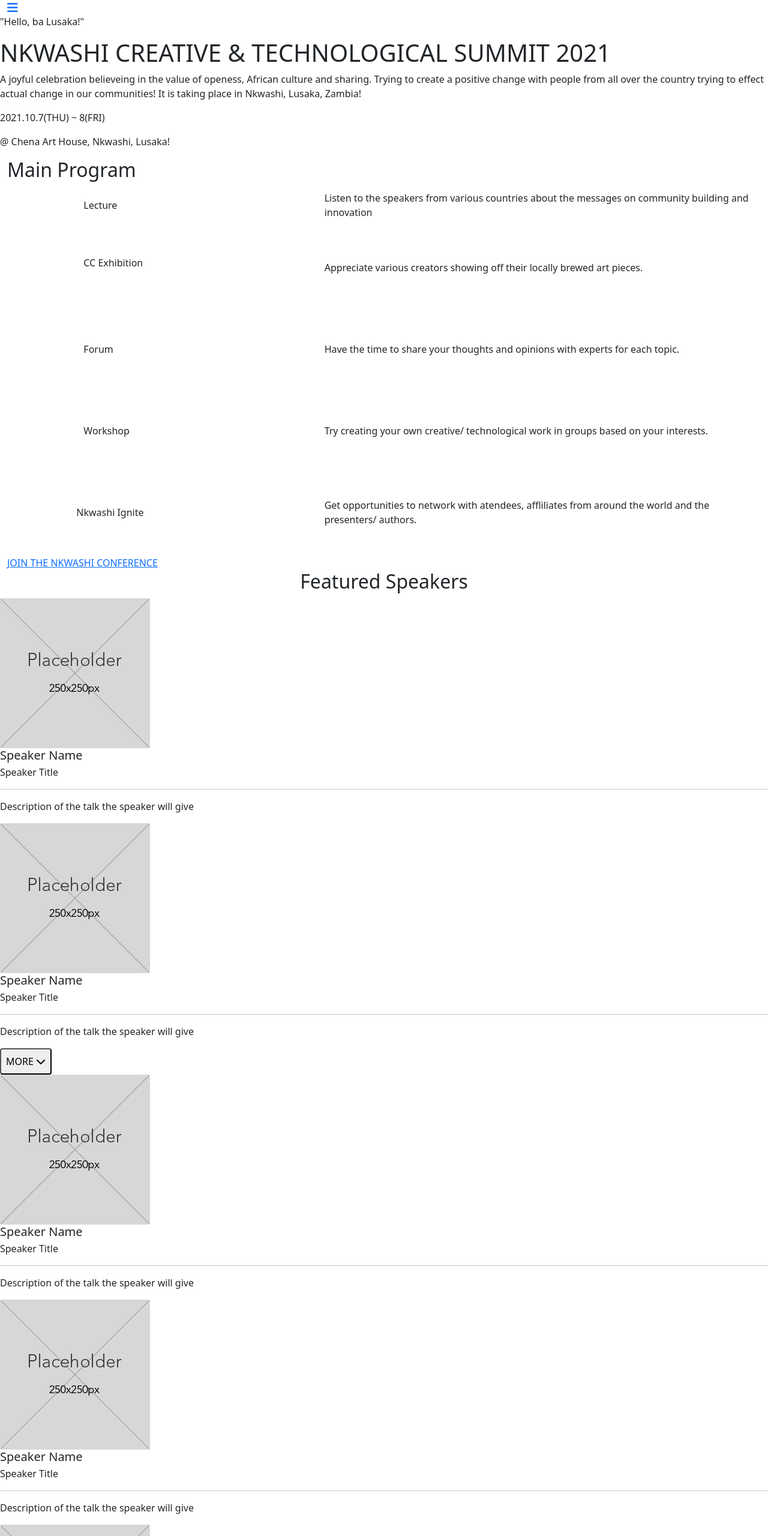
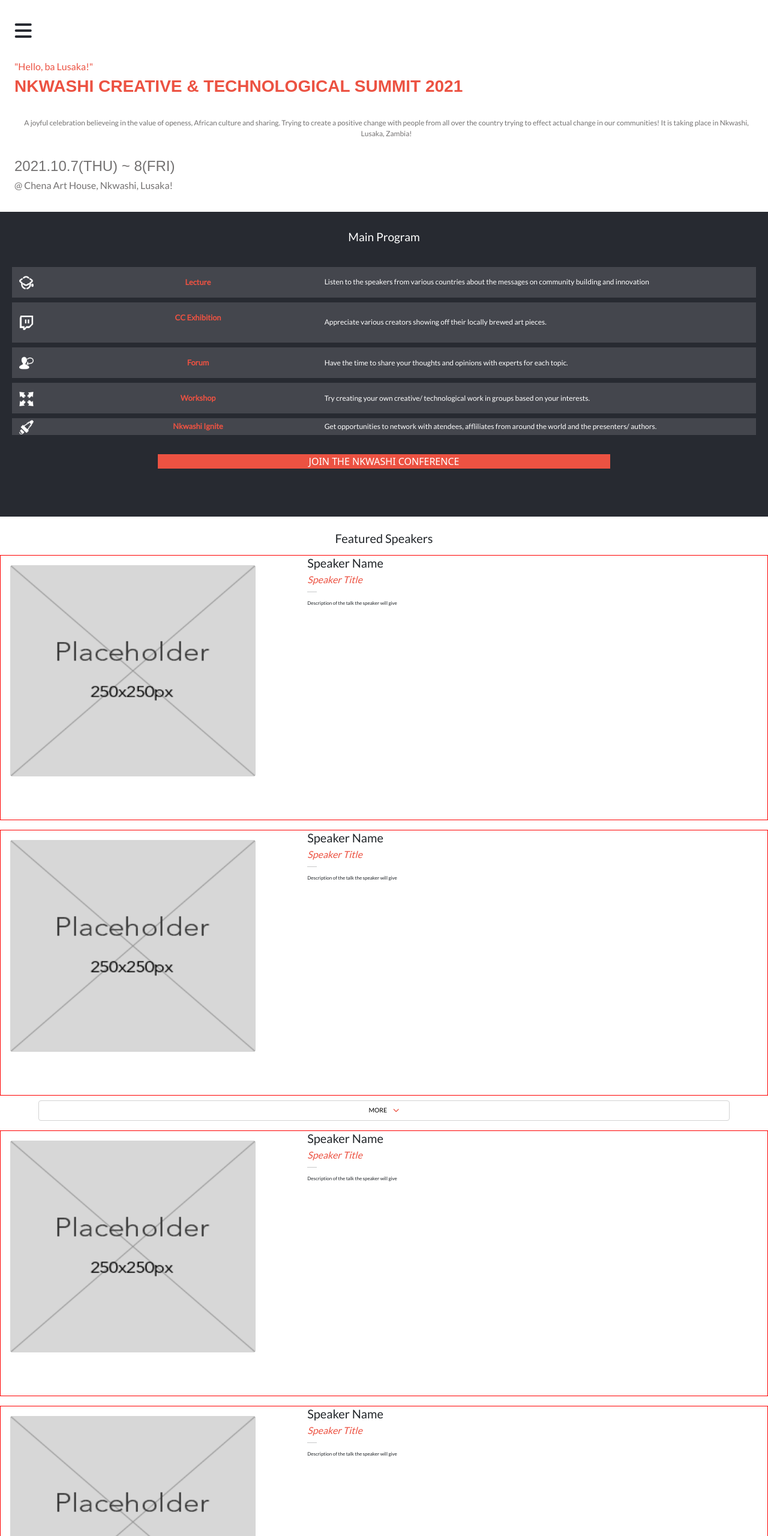
Before and after one commit to Beardless-sheik/nkwashi-conference, a website: page index.html in a window 1280 px wide. Shown: the top 2560 px of the page at 60% size. Drawn offline with nearby package versions, Linux system fonts and the light colour scheme; a web font is replaced by a local one.

Commit message:
Update index.html

```diff
--- a/index.html
+++ b/index.html
@@ -6,22 +6,30 @@
     <meta name="description" content="nkwashi conference">
     <meta name="author" content="Alick Nyirenda">
     <meta name="viewport" content="width=device-width, initial-scale=1">
-    <link rel="stylesheet" href="./homeStyle.css">
+    <link rel="stylesheet" href="./indexStyle.css">
     <link href='http://fonts.googleapis.com/css?family=Lato&subset=latin,latin-ext' rel='stylesheet' type='text/css'>
     <link href="http://fonts.cdnfonts.com/css/cocogoose" rel="stylesheet">
     <link href="https://cdn.jsdelivr.net/npm/bootstrap@5.0.2/dist/css/bootstrap.min.css" rel="stylesheet" integrity="sha384-EVSTQN3/azprG1Anm3QDgpJLIm9Nao0Yz1ztcQTwFspd3yD65VohhpuuCOmLASjC" crossorigin="anonymous">
   </head>
 
   <body>
-    <header>
+    <header class="py-3">
       <div class="container-fluid">
-        <a class="" href="#"> <i class="menu-icon-mobile fa fa-bars fa-lg fa-2x"></i> </a>
+        <i id="hamburger-menu" class="menu-icon-mobile fa fa-bars f a-lg fa-2x"></i>
+        <i id="close-menu-icon" class="menu-hidden menu-icon-mobile fas fa-times fa-2x"></i>
       </div>
-    </header>
+      <div id="mobile-menu-links" class="menu-hidden mobile-menu-list text-center">
+        <ul>
+          <li> <a href="./about.html">About</a> </li>
+          <li> <a href="#program">Program</a> </li>
+          <li> <a href="#join-conference">Join</a> </li>
+          <li> <a href="#">Sponsor</a> </li>
+          <li> <a href="#">News</a> </li>
+        </ul>
+      </div>
 
-    <main>
-    <section class="headline-text">
-      <p class="greeting-text">"Hello, ba Lusaka!"</p>
+      <section id="program" class="headline-text">
+        <p class="greeting-text mb-1">"Hello, ba Lusaka!"</p>
         <h1>NKWASHI CREATIVE & TECHNOLOGICAL SUMMIT 2021</h1>
         <p class="conference-description-text">A joyful celebration believeing in the value of openess, African culture and sharing.
             Trying to create a positive change with people from all over the country trying to effect actual change in our
@@ -30,7 +38,9 @@
         <p class="header-time-text"> 2021.10.7(THU) ~ 8(FRI) </p>
         <p class="header-place-text"> @ Chena Art House, Nkwashi, Lusaka! </p>
       </section>
+    </header>
 
+    <main>
     <section class="main-program">
       <div class="container-fluid">
         <h2> Main Program </h2>
@@ -89,11 +99,11 @@
             Get opportunities to network with atendees, affliliates from around the world and the presenters/ authors.
           </div>
         </div>
-        <a class="join-button" href="#" role="button"> JOIN THE NKWASHI CONFERENCE </a>
+        <a id="join-conference" class="join-button" href="#" role="button"> JOIN THE NKWASHI CONFERENCE </a>
       </div>
     </section>
 
-    <section class="speakers">
+    <section id="speakers" class="speakers">
       <h2 class="text-center speaker-title"> Featured Speakers</h2>
       <div class="grid-speaker-container">
         <div class="grid-speaker-section">
@@ -174,7 +184,7 @@
       <div class="mt-3">2021. Nkwashi Lusaka <br> Some Rights Reserved </div>
     </footer>
 
-
+    <script src="./navigation.js"></script>
     <script src="https://kit.fontawesome.com/bc80da3d28.js" crossorigin="anonymous"></script>
     <script src="https://cdn.jsdelivr.net/npm/bootstrap@5.0.2/dist/js/bootstrap.bundle.min.js" integrity="sha384-MrcW6ZMFYlzcLA8Nl+NtUVF0sA7MsXsP1UyJoMp4YLEuNSfAP+JcXn/tWtIaxVXM" crossorigin="anonymous"></script>
   </body>
```
Lines whose indentation alone changed are shown as unchanged.
